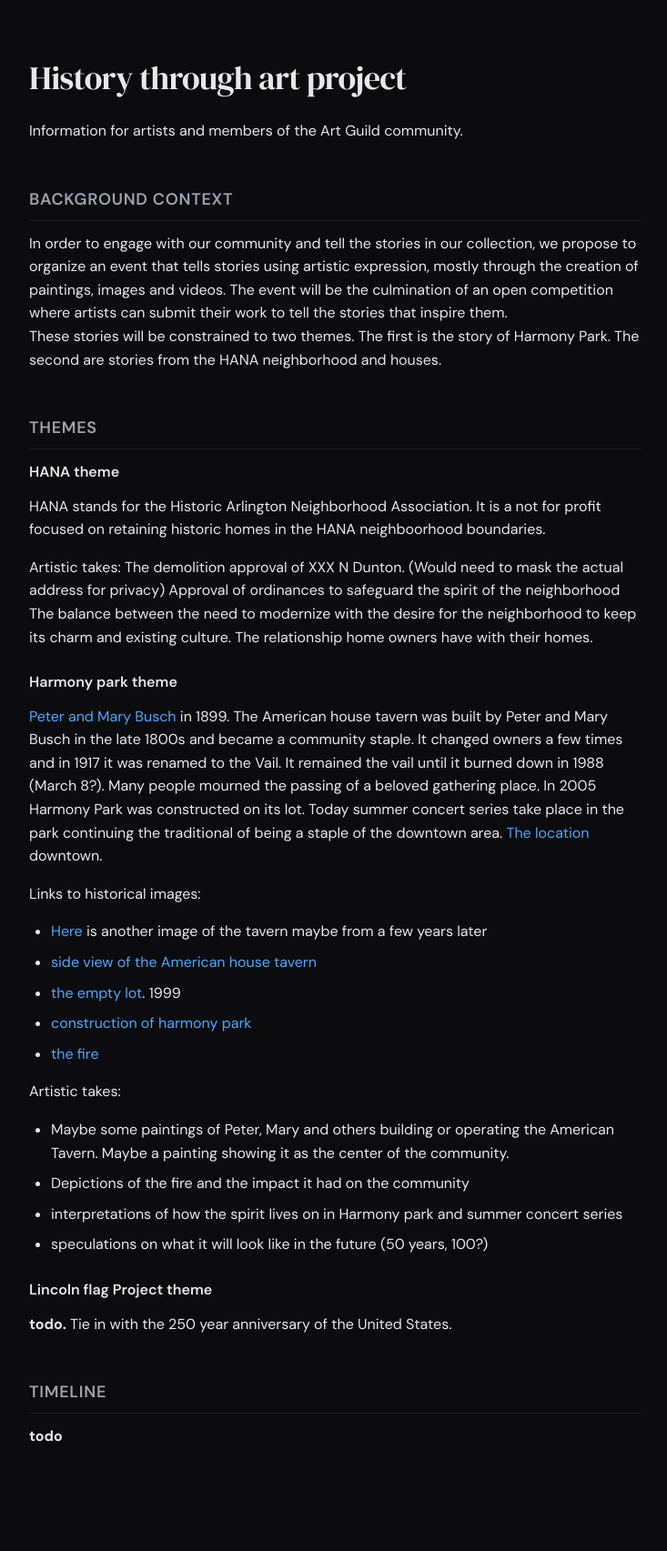
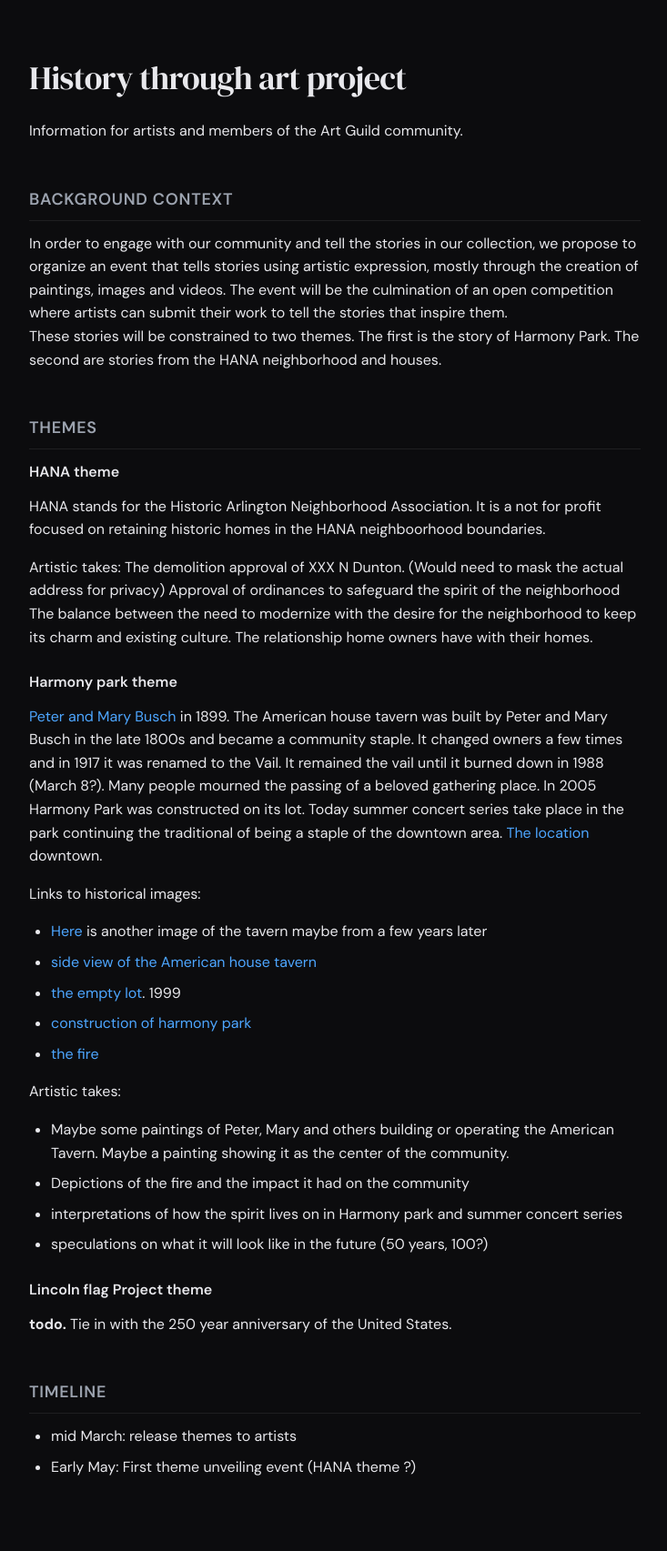
Before and after one commit to Arlington-Heights-Historical-Society/ah-history-through-art, a Jekyll site: the page built from docs/index.md, in a window 1280 px wide. Shown: the whole page at 91% size, without its empty margins (200-933 px from the left). Built offline with Jekyll 4.4.1, drawn with Linux system fonts in a browser that asks for light colours; before the commit the page ends 1656 px from its top, so only the background shows below that.

Commit message:
update timeline

```diff
--- a/docs/index.md
+++ b/docs/index.md
@@ -46,4 +46,5 @@ Artistic takes:
 Tie in with the 250 year anniversary of the United States.
 
 ## Timeline
-**todo**
+* mid March: release themes to artists
+* Early May: First theme unveiling event (HANA theme ?)
```
